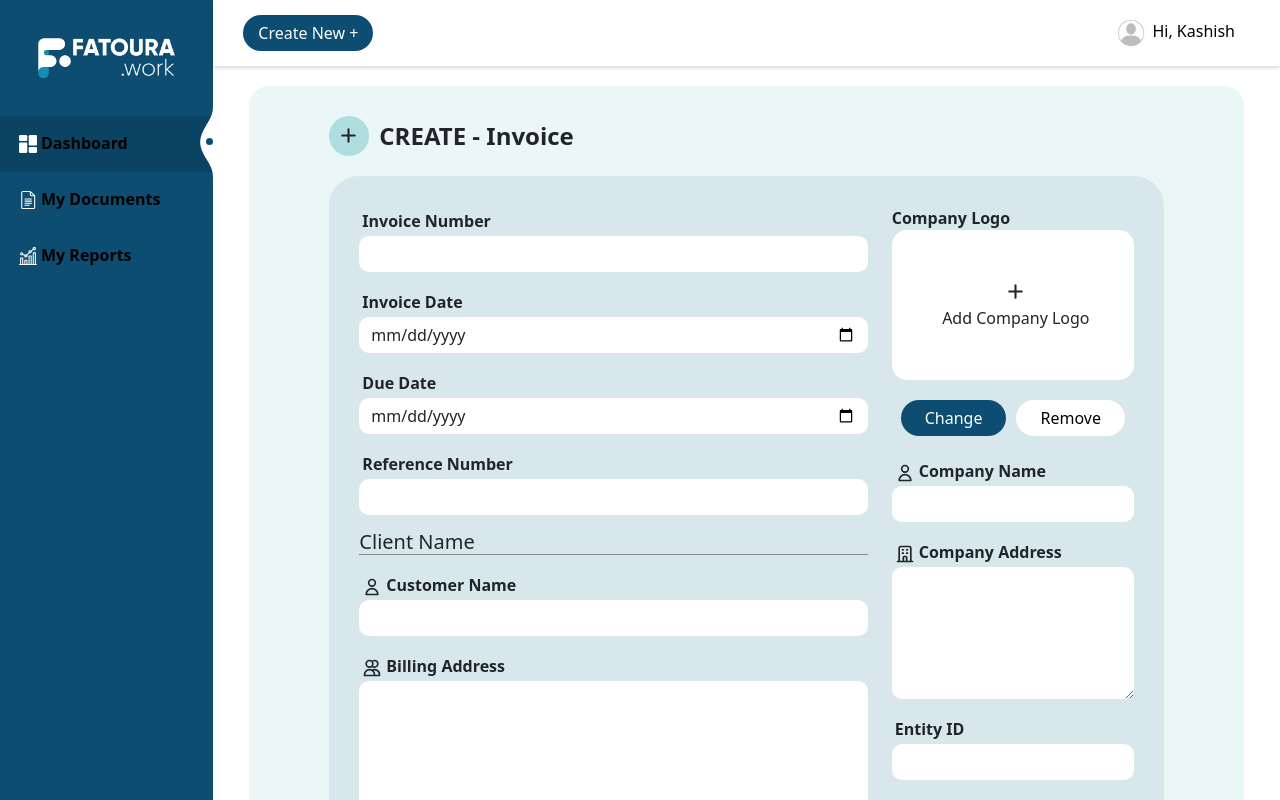
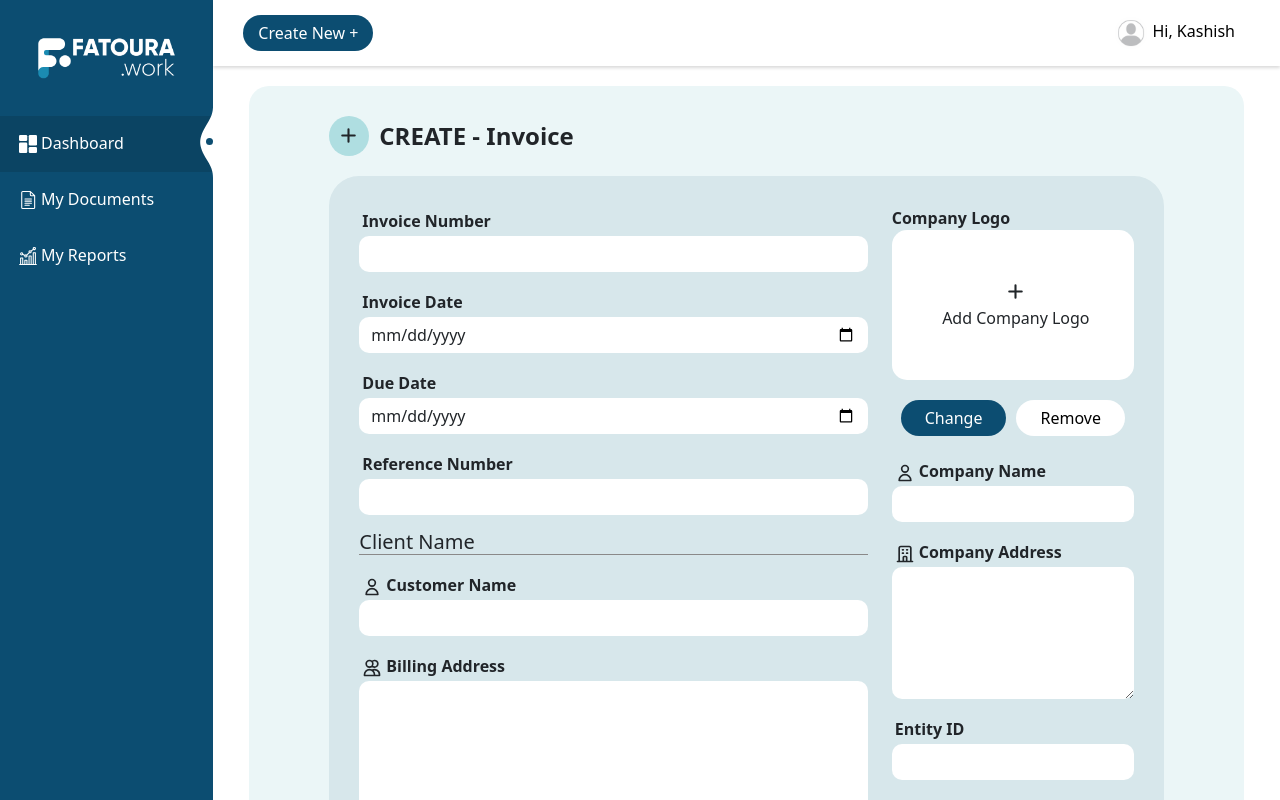
Before and after one commit to kashishahuja2002/Fatoura-Work, a React (Create React App) app: page /pages in a window 1280 px wide. Shown: the top 800 px of the page. Built offline with nearby package versions, Linux system fonts and the light colour scheme.

Commit message:
Updations

```diff
--- a/src/components/pages/CreateNew.js
+++ b/src/components/pages/CreateNew.js
@@ -1,5 +1,4 @@
 import React, { useState } from "react";
-import { ReactDOM } from "react-dom";
 import { Button, Input, Container, Col, Row, Label, Table} from "reactstrap";
 import './InvoiceTable.css';
 import './CreateNew.css';
--- a/src/components/pages/HomeContainer.css
+++ b/src/components/pages/HomeContainer.css
@@ -12,9 +12,10 @@
 
 .vertical-nav .nav-link {
     position: relative;
-    color: #fff;
+    color: #fff !important;
     padding: 15px !important;
     display: flex;
+    font-weight: 400;
 }
 
 .vertical-nav .nav-link:hover {
@@ -23,7 +24,7 @@
 
 .vertical-nav .nav-link.active {
     background-color: var(--dark-blue);
-    color: #fff;
+    color: #fff !important;
 }
 
 .vertical-nav .dot {
```
